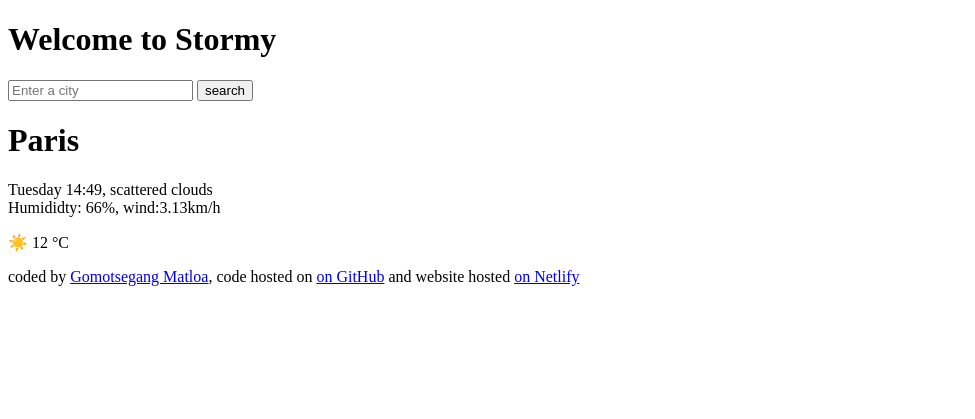
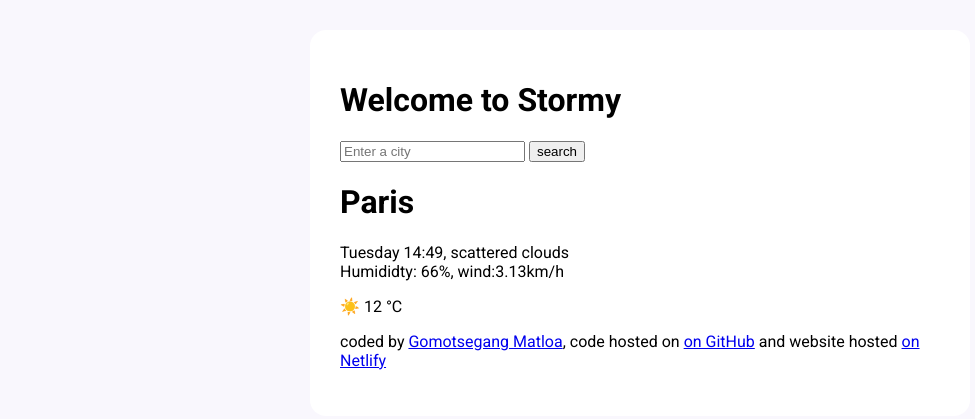
Before and after one commit to Gomotsegang1/Stormaloo_VanillaJs, a plain HTML site: page index.html in a window 1280 px wide. Shown: the whole page, without its empty margins (0-975 px from the left). Drawn offline with Linux system fonts and the light colour scheme.

Commit message:
Styled the main container

```diff
--- a/index.html
+++ b/index.html
@@ -3,8 +3,16 @@
   <head>
     <meta charset="UTF-8" />
     <meta name="viewport" content="width=device-width, initial-scale=1.0" />
+    <link rel="stylesheet" href="style.css" />
+    <link rel="preconnect" href="https://fonts.googleapis.com" />
+    <link rel="preconnect" href="https://fonts.gstatic.com" crossorigin />
+    <link
+      href="https://fonts.googleapis.com/css2?family=Roboto:ital,wght@0,100;0,300;0,400;0,500;0,700;0,900;1,100;1,300;1,400;1,500;1,700;1,900&display=swap"
+      rel="stylesheet"
+    />
     <title>Stormy</title>
   </head>
+  <div class="app">
     <body>
       <h1>Welcome to Stormy</h1>
       <header>
@@ -41,4 +49,5 @@
         <a href="#" target="_blank"> on Netlify</a>
       </p>
     </footer>
+  </div>
 </html>
--- /dev/null
+++ b/style.css
@@ -0,0 +1,12 @@
+body {
+  background-color: #f9f7fd;
+  font-family: "Roboto", sans-serif;
+}
+
+.app {
+  background-color: white;
+  max-width: 600px;
+  padding: 30px;
+  border-radius: 16px;
+  margin: 30px auto;
+}
```
Lines whose indentation alone changed are shown as unchanged.
